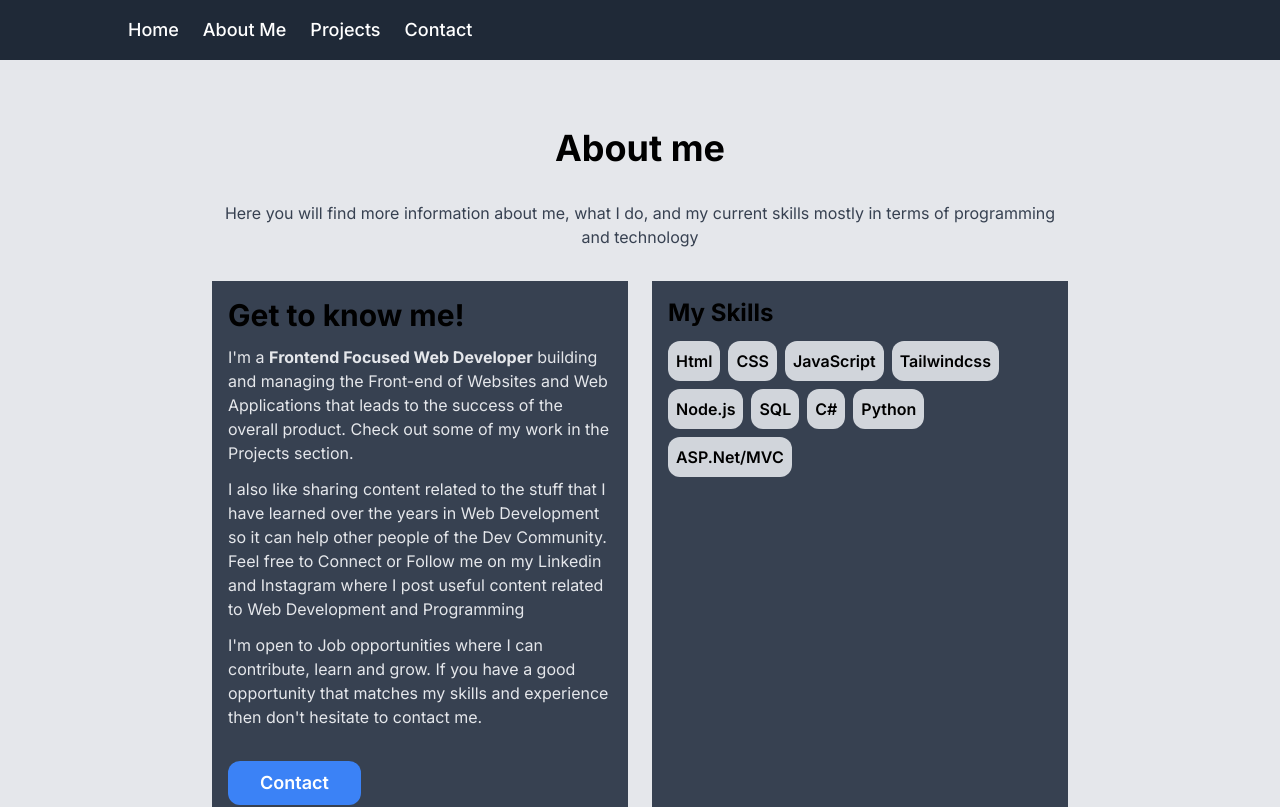
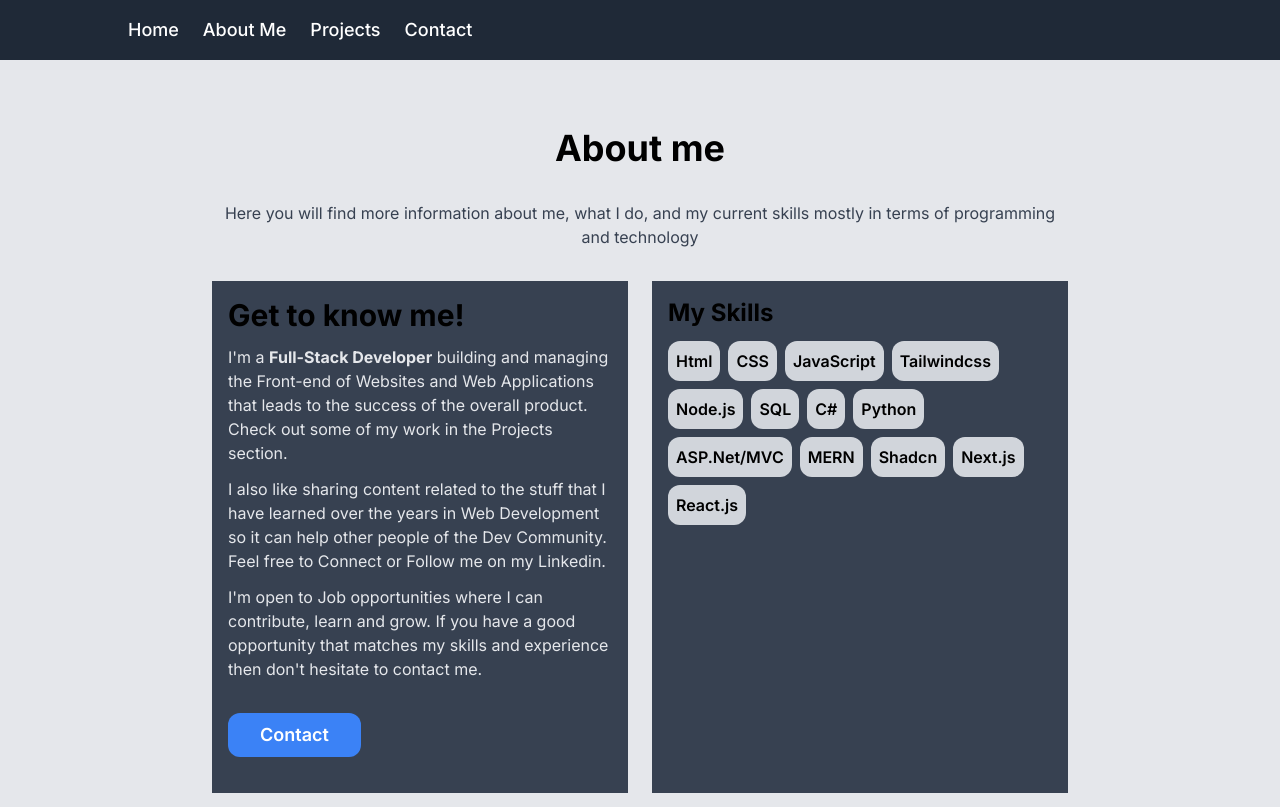
Before and after one commit to DFBlok/FrontEnd, a Next.js app in the folder tailwind/PORTFOLIO/my-portfolio-app/: page /Page2 in a window 1280 px wide. Shown: the top 807 px of the page. Built offline with nearby package versions, Linux system fonts and the light colour scheme.

Commit message:
updated about page

```diff
--- a/tailwind/PORTFOLIO/my-portfolio-app/app/Page2/page.tsx
+++ b/tailwind/PORTFOLIO/my-portfolio-app/app/Page2/page.tsx
@@ -17,17 +17,16 @@ const Page2 = () => {
             <div className="bg-gray-700 w-1/2 p-4">
               <h2 className="text-3xl font-bold mb-3">Get to know me!</h2>
               <p className="text-m text-gray-200 mb-3">
-                I&apos;m a <b>Frontend Focused Web Developer</b> building and
-                managing the Front-end of Websites and Web Applications that
-                leads to the success of the overall product. Check out some of
-                my work in the Projects section.
+                I&apos;m a <b>Full-Stack Developer</b> building and managing the
+                Front-end of Websites and Web Applications that leads to the
+                success of the overall product. Check out some of my work in the
+                Projects section.
               </p>
               <p className="text-m text-gray-200 mb-3">
                 I also like sharing content related to the stuff that I have
                 learned over the years in Web Development so it can help other
                 people of the Dev Community. Feel free to Connect or Follow me
-                on my Linkedin and Instagram where I post useful content related
-                to Web Development and Programming
+                on my Linkedin.
               </p>
               <p className="text-m text-gray-200 mb-3">
                 I&apos;m open to Job opportunities where I can contribute, learn
@@ -70,6 +69,18 @@ const Page2 = () => {
                 <button className="bg-gray-300 p-2 rounded-xl text-m font-semibold hover:bg-red-400">
                   ASP.Net/MVC
                 </button>
+                <button className="bg-gray-300 p-2 rounded-xl text-m font-semibold hover:bg-red-400">
+                  MERN
+                </button>
+                <button className="bg-gray-300 p-2 rounded-xl text-m font-semibold hover:bg-red-400">
+                  Shadcn
+                </button>
+                <button className="bg-gray-300 p-2 rounded-xl text-m font-semibold hover:bg-red-400">
+                  Next.js
+                </button>
+                <button className="bg-gray-300 p-2 rounded-xl text-m font-semibold hover:bg-red-400">
+                  React.js
+                </button>
               </div>
             </div>
             {/* <div className="bg-green-500 w-full md:auto">
```
